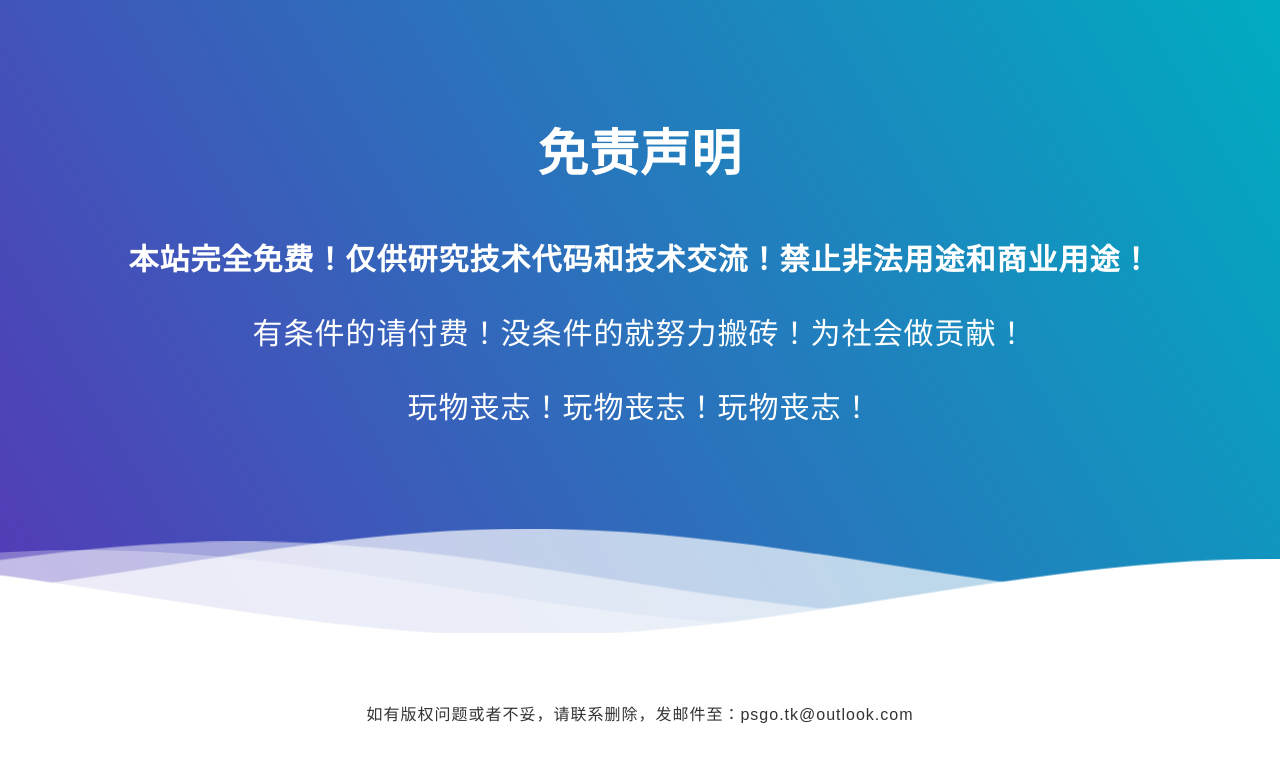
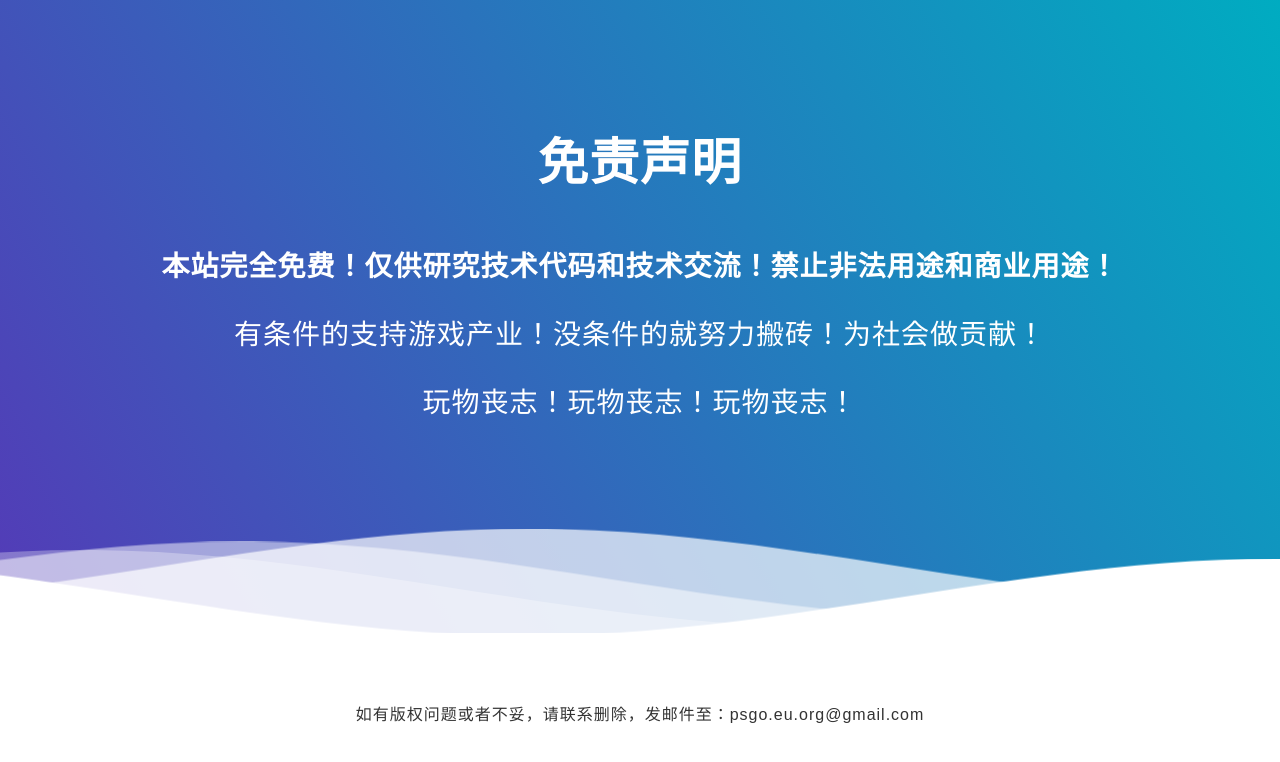
Before and after one commit to PSGO/psgo.eu.org-index, a plain HTML site: page disclaimer.html in a window 1280 px wide. Drawn offline with Linux system fonts and the light colour scheme.

Commit message:
更新 disclaimer.html

```diff
--- a/disclaimer.html
+++ b/disclaimer.html
@@ -118,7 +118,7 @@ of Simple CSS Waves-->
 <!--Content before waves-->
 <div class="inner-header flex">
 <!--Just the logo.. Don't mind this-->
-<h1 style="font-size:30px;" id="second"><p style="font-size:50px;color:white;text-align:center;font-weight:600;">免责声明</p><p style="font-size:30px;color:white;text-align:center;font-weight:600;">本站完全免费！仅供研究技术代码和技术交流！禁止非法用途和商业用途！</p><p style="font-size:30px;color:white;text-align:center;font-weight:300;">有条件的请付费！没条件的就努力搬砖！为社会做贡献！</p><p style="font-size:30px;color:white;text-align:center;font-weight:300;">玩物丧志！玩物丧志！玩物丧志！</p>
+<h1 style="font-size:30px;" id="second"><p style="font-size:50px;color:white;text-align:center;font-weight:600;">免责声明</p><p style="font-size:28px;color:white;text-align:center;font-weight:600;">本站完全免费！仅供研究技术代码和技术交流！禁止非法用途和商业用途！</p><p style="font-size:28px;color:white;text-align:center;font-weight:300;">有条件的支持游戏产业！没条件的就努力搬砖！为社会做贡献！</p><p style="font-size:28px;color:white;text-align:center;font-weight:300;">玩物丧志！玩物丧志！玩物丧志！</p>
 </h1>
 </div>
 
@@ -144,7 +144,7 @@ viewBox="0 24 150 28" preserveAspectRatio="none" shape-rendering="auto">
 
 <!--Content starts-->
 <div class="content flex">
-  <p> 如有版权问题或者不妥，请联系删除，发邮件至：psgo.tk@outlook.com </p>
+  <p> 如有版权问题或者不妥，请联系删除，发邮件至：psgo.eu.org@gmail.com </p>
 </div>
 <!--Content ends-->
 
```
